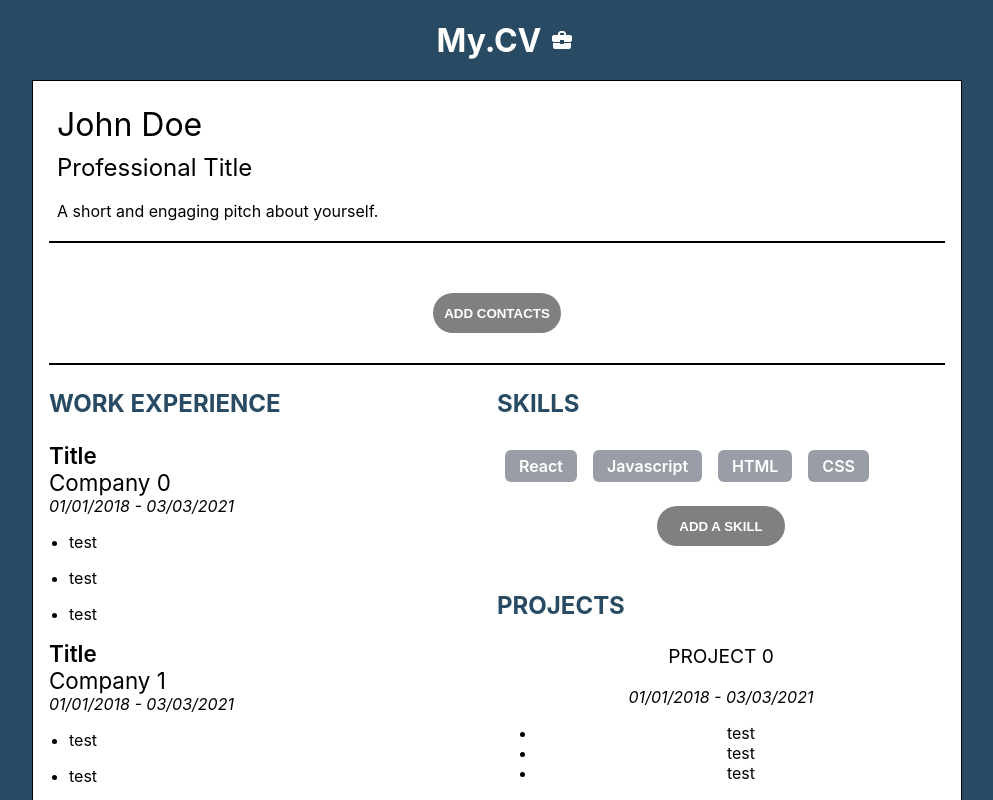
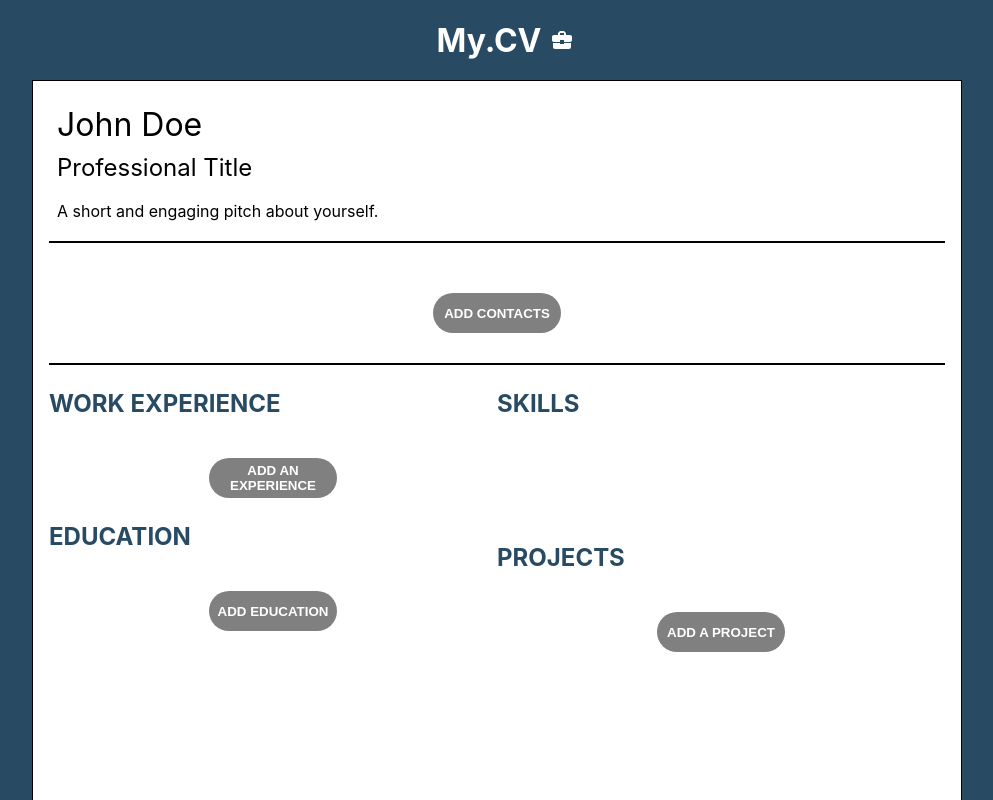
Before and after one commit to twalton83/TOP-CV, a React (Create React App) app: page / in a window 1280 px wide. Shown: the top 800 px of the page, without its empty margins (143-1136 px from the left). Built offline with nearby package versions, Linux system fonts and the light colour scheme.

Commit message:
remove seed file and data

```diff
--- a/src/components/MyDocument.js
+++ b/src/components/MyDocument.js
@@ -4,11 +4,6 @@ import { v4 as uuidv4 } from "uuid"
 import ResumeHeader from "./ResumeHeader"
 import ResumeContact from "./ResumeContact"
 import ResumeBody from "./ResumeBody"
-import {
-  generateWork,
-  generateEducation,
-  generateProject,
-} from "../modules/seeds"
 import { ModalContext, ExperienceContext } from "./context"
 import reducer from "../modules/reducer"
 
@@ -77,15 +72,10 @@ export default function MyDocument() {
   }
 
   const initialState = {
-    workExperience: generateWork(),
-    skills: [
-      { name: "React", id: uuidv4() },
-      { name: "Javascript", id: uuidv4() },
-      { name: "HTML", id: uuidv4() },
-      { name: "CSS", id: uuidv4() },
-    ],
-    education: generateEducation(),
-    projects: generateProject(),
+    workExperience: [],
+    skills: [],
+    education: [],
+    projects: [],
   }
 
   const [state, dispatch] = useReducer(reducer, initialState)
--- a/src/modules/seeds.js
+++ /dev/null
@@ -1,43 +0,0 @@
-import Education from "./Education"
-import Work from "./WorkExperience"
-import Project from "./Project"
-
-const generateWork = () => {
-  const arr = []
-  for (let i = 0; i < 3; i++) {
-    arr.push(
-      new Work(`Company ${i}`, "Title", new Date("01-1-2018"), new Date(), [
-        "test",
-        "test",
-        "test",
-      ])
-    )
-  }
-
-  return arr
-}
-const generateEducation = () => {
-  const arr = []
-  for (let i = 0; i < 3; i++) {
-    arr.push(
-      new Education(`School ${i}`, new Date("01-1-2018"), new Date(), "BA")
-    )
-  }
-  return arr
-}
-
-const generateProject = () => {
-  const arr = []
-  for (let i = 0; i < 3; i++) {
-    arr.push(
-      new Project(`Project ${i}`, new Date("01-1-2018"), new Date(), [
-        "test",
-        "test",
-        "test",
-      ])
-    )
-  }
-  return arr
-}
-
-export { generateEducation, generateWork, generateProject }
```
